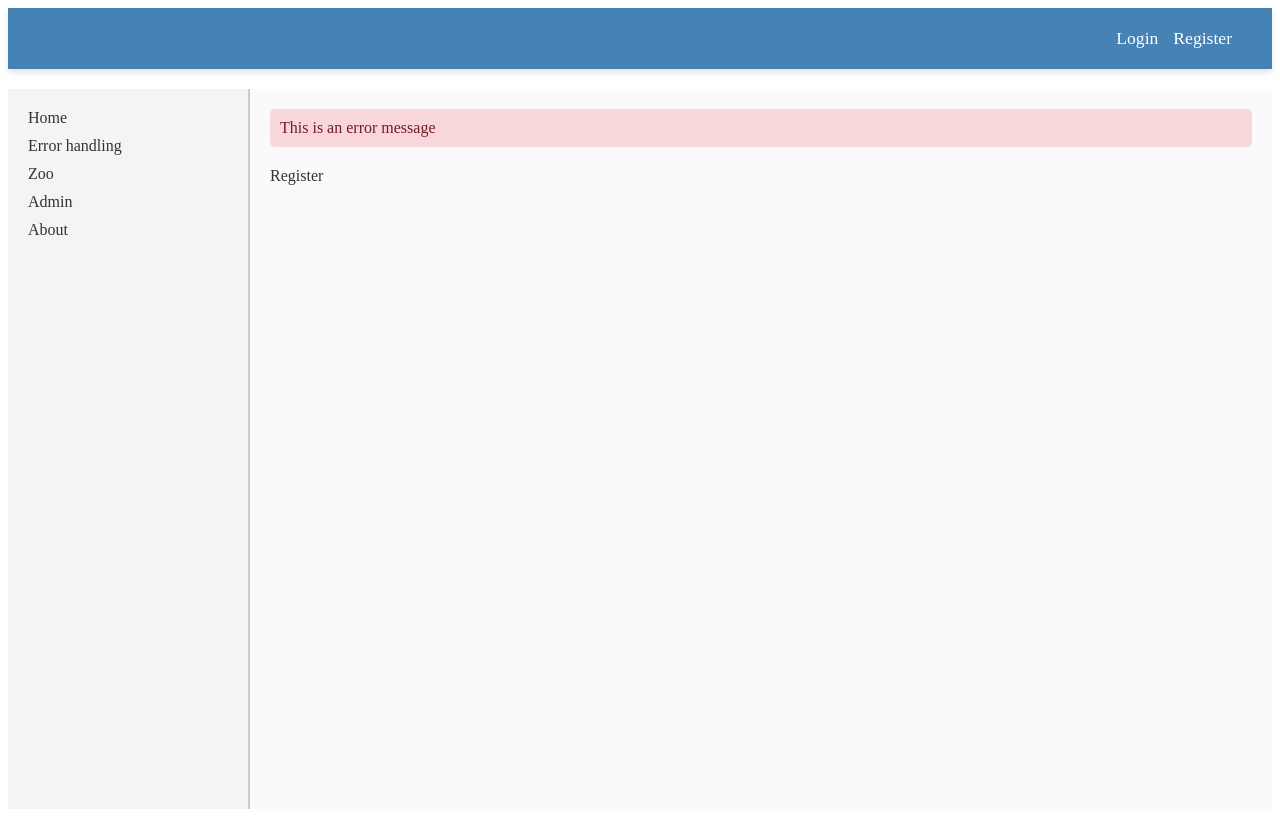
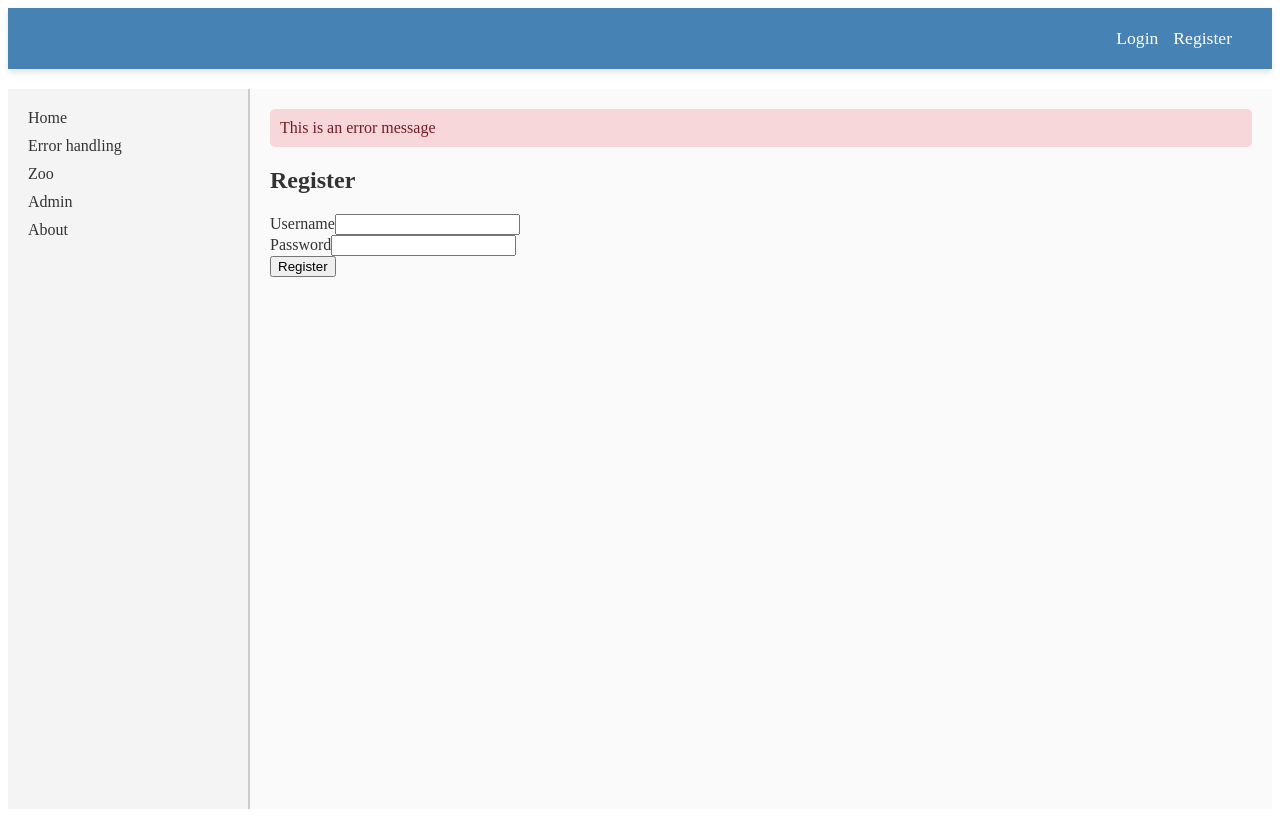
Before and after one commit to DeZoete/SP3Sem3, a React (Vite) app: page /register in a window 1280 px wide. Built offline with nearby package versions, Linux system fonts and the light colour scheme.

Commit message:
added register functionality, still missing error handling

```diff
--- a/src/pages/Register.jsx
+++ b/src/pages/Register.jsx
@@ -1,3 +1,69 @@
+import React, { useState } from 'react';
+import { useNavigate } from 'react-router-dom';
+import facade from '../util/apiFacade';
+
 export default function Register() {
-  return <div>Register</div>;
+  const [credentials, setCredentials] = useState({
+    username: '',
+    password: '',
+  });
+  const [error, setError] = useState(null);
+  const [success, setSuccess] = useState(false);
+  const navigate = useNavigate();
+
+  const handleChange = (evt) => {
+    const { id, value } = evt.target;
+    setCredentials({ ...credentials, [id]: value });
+  };
+
+  const handleSubmit = (evt) => {
+    evt.preventDefault();
+    setError(null);
+    facade
+      .register(credentials.username, credentials.password)
+      .then(() => {
+        setSuccess(true);
+        setTimeout(() => navigate('/login'), 2000);
+      })
+      .catch((err) => {
+        setError(
+          err.fullError?.message || 'An error occurred during registration.'
+        );
+      });
+  };
+
+  return (
+    <div>
+      <h2>Register</h2>
+      <form onSubmit={handleSubmit}>
+        <div>
+          <label htmlFor="username">Username</label>
+          <input
+            id="username"
+            type="text"
+            value={credentials.username}
+            onChange={handleChange}
+            required
+          />
+        </div>
+        <div>
+          <label htmlFor="password">Password</label>
+          <input
+            id="password"
+            type="password"
+            value={credentials.password}
+            onChange={handleChange}
+            required
+          />
+        </div>
+        <button type="submit">Register</button>
+      </form>
+      {error && <p style={{ color: 'red' }}>{error}</p>}
+      {success && (
+        <p style={{ color: 'green' }}>
+          Registration successful! Redirecting to login...
+        </p>
+      )}
+    </div>
+  );
 }
--- a/src/util/apiFacade.js
+++ b/src/util/apiFacade.js
@@ -1,5 +1,6 @@
 const BASE_URL = 'https://sp3api.magnewei.com/api/';
 const LOGIN_ENDPOINT = 'auth/login';
+const REGISTER_ENDPOINT = 'auth/register';
 const ALL_HOTELS_ENDPOINT = 'zoo';
 
 function handleHttpErrors(res) {
@@ -15,12 +16,15 @@ function apiFacade() {
   const setToken = (token) => {
     localStorage.setItem('jwtToken', token);
   };
+
   const getToken = () => {
     return localStorage.getItem('jwtToken');
   };
+
   const loggedIn = () => {
     return getToken() != null;
   };
+
   const logout = () => {
     localStorage.removeItem('jwtToken');
   };
@@ -52,6 +56,19 @@ function apiFacade() {
       })
       .catch((err) => {
         console.error('Login error:', err);
+        throw err;
+      });
+  };
+
+  const register = (user, password) => {
+    const options = makeOptions('POST', false, {
+      username: user,
+      password: password,
+    });
+    return fetch(BASE_URL + REGISTER_ENDPOINT, options)
+      .then(handleHttpErrors)
+      .catch((err) => {
+        console.error('Registration error:', err);
         throw err;
       });
   };
@@ -88,6 +105,7 @@ function apiFacade() {
     login,
     logout,
     fetchData,
+    register,
     hasUserAccess,
   };
 }
```
